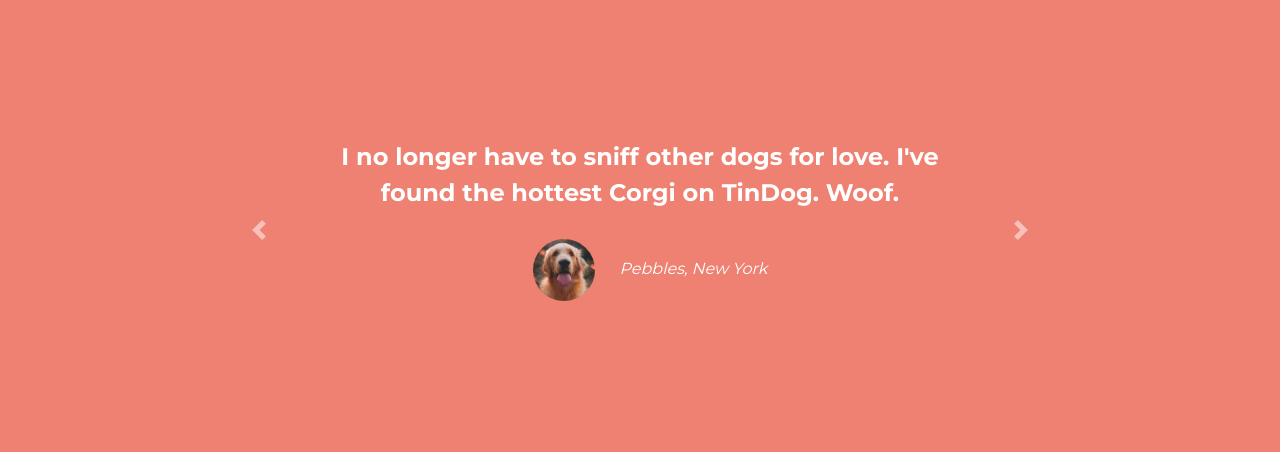
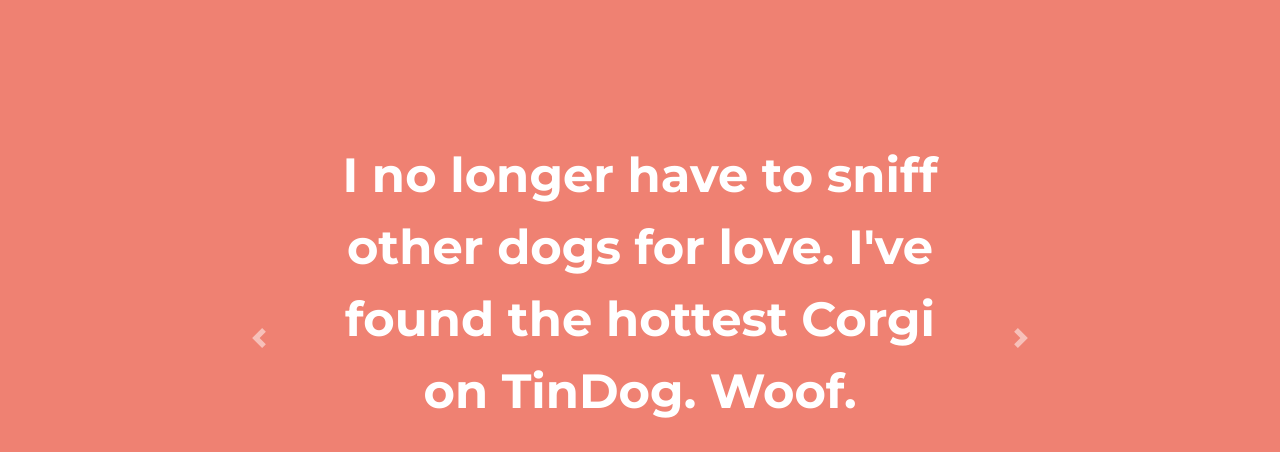
Before and after one commit to vatsal-git/TinDog, a plain HTML site: page index.html in a window 1280 px wide. Shown: the part 1280-1732 px from the top of the page. Drawn offline with nearby package versions, Linux system fonts and the light colour scheme.

Commit message:
Add files via upload

```diff
--- a/css/styles.css
+++ b/css/styles.css
@@ -178,8 +178,4 @@ p{
         transform: rotate(0);
     }
 
-    .testimonial-text{
-        font-size: 1.5rem;
-    }
-
 }
```
